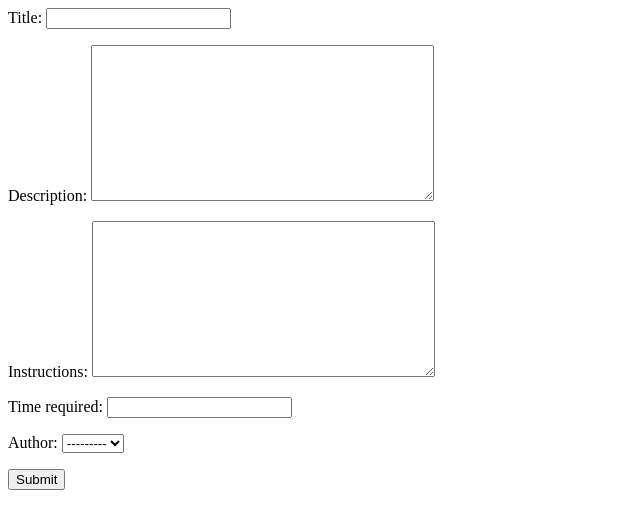
After one commit to Kmeiklejohn/recipebook, a Django app: page /addrecipe/ in a window 1280 px wide. The commit adds this page. Shown: the top 529 px of the page, without its empty margins (0-640 px from the left). Run offline with Django 3.2, Linux system fonts and the light colour scheme; data that the repository does not hold is empty.

Commit message:
sprint b creating forms

```diff
--- a/manage.py
+++ b/manage.py
@@ -1,4 +1,4 @@
-#!/usr/bin/env python
+#!/usr/bin/env python3
 import os
 import sys
 
--- a/recipes/forms.py
+++ b/recipes/forms.py
@@ -1 +1,14 @@
 from django import forms
+from recipes.models import Author, User
+
+class Add_Author(forms.Form):
+    name = forms.CharField(max_length=60)
+    bio = forms.CharField(widget=forms.Textarea)
+    user = forms.ModelChoiceField(queryset=User.objects.all())
+
+class Add_Recipe(forms.Form):
+    title = forms.CharField(max_length=60)
+    description = forms.CharField(widget=forms.Textarea)
+    instructions = forms.CharField(widget=forms.Textarea)
+    time_required = forms.IntegerField()
+    author = forms.ModelChoiceField(queryset=Author.objects.all())
--- /dev/null
+++ b/recipes/templates/add_author.html
@@ -0,0 +1,5 @@
+<form action='/addauthor/' method='post'>
+    {% csrf_token %}
+    {{ form.as_p }}
+    <input type="submit" value="Submit">
+</form>
--- /dev/null
+++ b/recipes/templates/add_recipe.html
@@ -0,0 +1,5 @@
+<form action='/addrecipe/' method='post'>
+    {% csrf_token %}
+    {{ form.as_p }}
+    <input type="submit" value="Submit">
+</form>
--- /dev/null
+++ b/recipes/templates/updated.html
@@ -0,0 +1,2 @@
+<p>Updated</p>
+<a href="/">Back</a>
--- a/recipes/urls.py
+++ b/recipes/urls.py
@@ -25,5 +25,7 @@ urlpatterns = [
     path('admin/', admin.site.urls),
     path('', views.index, name='index'),
     path('recipe/<int:recipe_id>', views.recipe_view, name='recipe'),
-    path('author/<int:author_id>', views.author_view, name='author')
+    path('author/<int:author_id>', views.author_view, name='author'),
+    path('addrecipe/', views.add_recipe),
+    path('addauthor/', views.add_author)
 ]
--- a/recipes/views.py
+++ b/recipes/views.py
@@ -1,5 +1,6 @@
 from django.shortcuts import render, get_object_or_404
-from recipes.models import Recipe, Author
+from recipes.models import Recipe, Author, User
+from recipes.forms import Add_Recipe, Add_Author
 
 def index(request):
     recipes = Recipe.objects.all()
@@ -16,3 +17,45 @@ def author_view(request, author_id):
     recipes = Recipe.objects.filter(author=author)
     recipebook = {'recipes': recipes, 'author': author}
     return render(request, 'author.html', recipebook)
+
+def add_recipe(request):
+
+    form = None
+
+    if request.method == 'POST':
+        form = Add_Recipe(request.POST)
+
+        if form.is_valid():
+            data = form.cleaned_data
+            Recipe.objects.create(
+                title = data['title'],
+                description = data['description'],
+                instructions = data['instructions'],
+                author = data['author'],
+                time_required = data['time_required']
+            )
+            return render(request, 'updated.html')
+    else:
+        form = Add_Recipe()
+
+    return render(request,'add_recipe.html', {'form': form} )
+
+def add_author(request):
+
+    form = None
+
+    if request.method == 'POST':
+        form = Add_Author(request.POST)
+
+        if form.is_valid():
+            data = form.cleaned_data
+            Author.objects.create(
+                name = data['name'],
+                bio = data['bio'],
+                user = data['user']
+            )
+            return render(request, 'updated.html')
+    else:
+        form = Add_Author()
+
+    return render(request,'add_author.html', {'form': form} )
```
Also changed, not shown: recipes/templates/index.html (+8 -0 lines), 2 other files.
